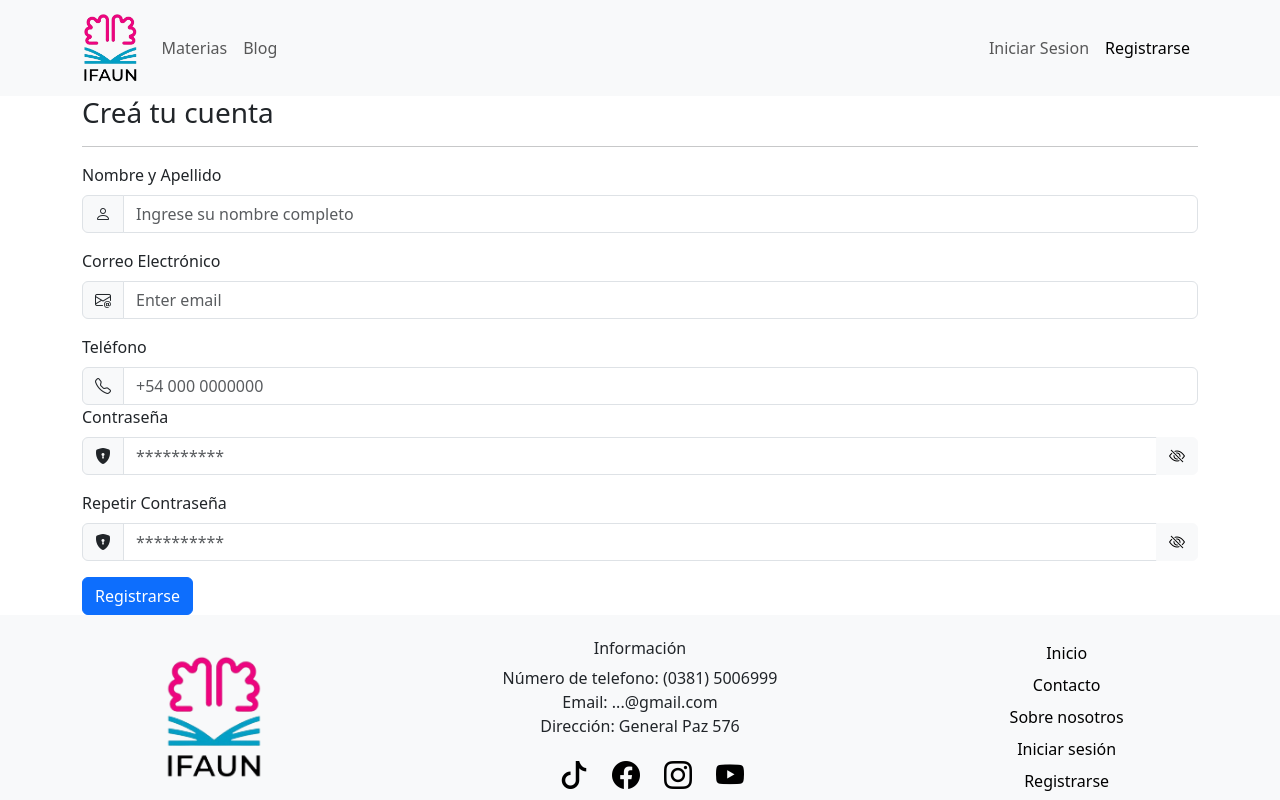
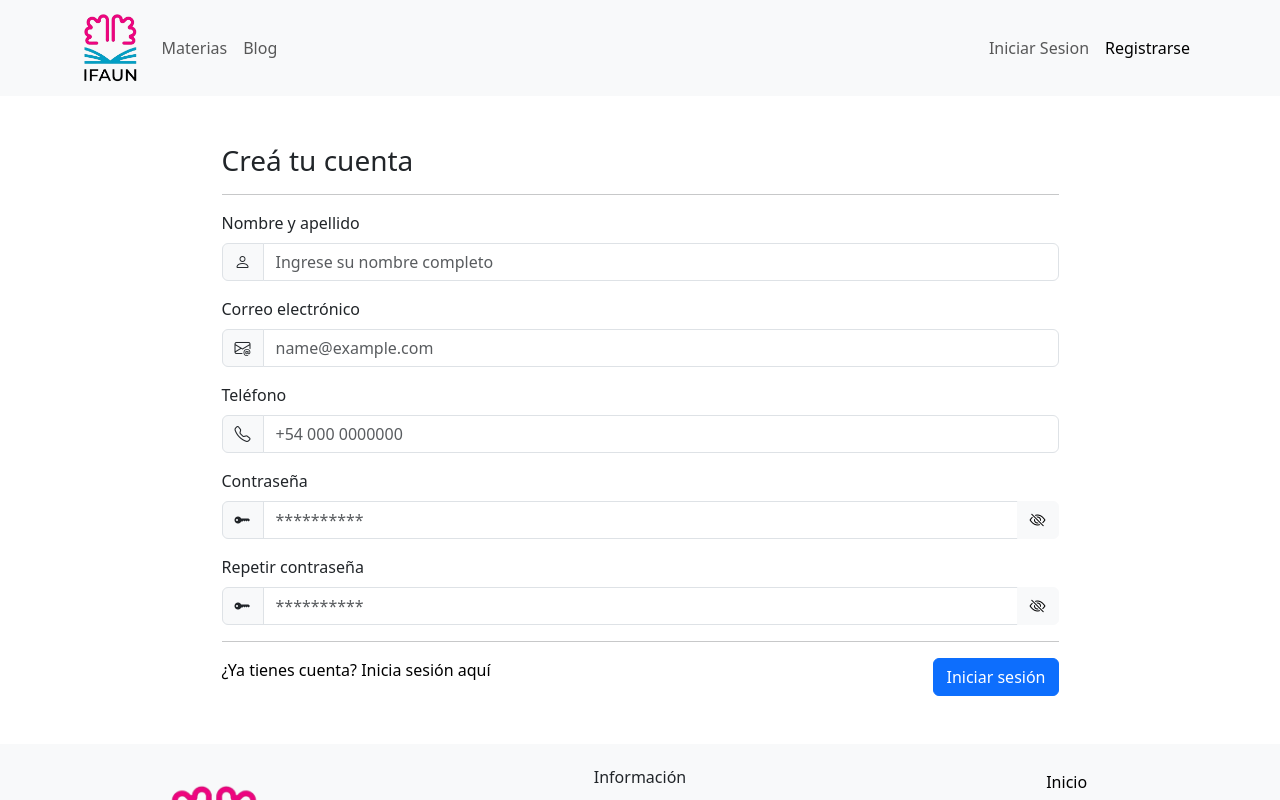
Before and after one commit to FranDelgado20/ProyectoIfaun, a React (Vite) app: page /register in a window 1280 px wide. Shown: the top 800 px of the page. Built offline with nearby package versions, Linux system fonts and the light colour scheme.

Commit message:
modifico clases en register y añado llamada a la api en home

```diff
--- a/src/Pages/HomePage.jsx
+++ b/src/Pages/HomePage.jsx
@@ -1,8 +1,19 @@
-import React from "react";
+import React, { useEffect, useState } from "react";
 import { Button, Card, Carousel, Image } from "react-bootstrap";
 import { Link } from "react-router-dom";
 
 const HomePage = () => {
+
+  const [user, setUser] = useState({})
+
+  const getUser = async () => {
+    const response = await fetch("http://localhost:8080/user")
+    const res = await response.json()
+    setUser(res.allUsers[0])
+  }
+useEffect(() => {
+  getUser()
+}, [])
   return (
     <div>
       <Carousel>
@@ -69,7 +80,7 @@ const HomePage = () => {
           <Card className="container w-50 mb-3">
             <div className="text-center">
               <Image
-                src="https://tienda.fotografiamardelplata.com.ar/wp-content/webpc-passthru.php?src=https://tienda.fotografiamardelplata.com.ar/wp-content/uploads/2022/03/Gimena-3-2048.jpg&nocache=1 "
+                src={user.img}
                 className="w-25 mt-3"
                 roundedCircle
               />
--- a/src/Pages/RegisterPage.jsx
+++ b/src/Pages/RegisterPage.jsx
@@ -4,18 +4,17 @@ import { useState } from "react";
 import { Button, Container, InputGroup } from "react-bootstrap";
 import { Formik } from "formik";
 import { errorRegister } from "../utils/validationSchemaError";
+import { Link } from "react-router-dom";
 
 const RegisterPage = () => {
   const [viewPass, setViewPass] = useState(false);
   const [viewrPass, setViewrPass] = useState(false);
-  const handleView = () => {
-    setViewPass(!viewPass);
-  };
-  const handleView2 = () => {
-    setViewrPass(!viewrPass);
-  };
+
+  const handleViewPass = () => setViewPass(!viewPass);
+  const handleViewRepeatPass = () => setViewrPass(!viewrPass);
   return (
-    <Container>
+    <Container className="my-5">
+      <div className="d-flex justify-content-center">
         <Formik
           initialValues={{
             fullName: "",
@@ -28,14 +27,14 @@ const RegisterPage = () => {
           validationSchema={errorRegister}
         >
           {({ values, errors, touched, handleChange, handleSubmit }) => (
-          <Form>
+            <Form className="w-75">
               <h3>Creá tu cuenta</h3>
               <hr />
-            <Form.Group className="mb-3">
-              <Form.Label>Nombre y Apellido</Form.Label>
+              <Form.Group className="mb-3" controlId="nameId">
+                <Form.Label>Nombre y apellido</Form.Label>
                 <InputGroup>
-                <InputGroup.Text id="groupEmail">
-                  <i class="bi bi-person"></i>
+                  <InputGroup.Text id="groupName">
+                    <i className="bi bi-person"></i>
                   </InputGroup.Text>
                   <Form.Control
                     type="text"
@@ -52,18 +51,18 @@ const RegisterPage = () => {
                   {errors.fullName && touched.fullName && errors.fullName}
                 </small>
               </Form.Group>
-            <Form.Group className="mb-3" controlId="formBasicEmail">
-              <Form.Label>Correo Electrónico</Form.Label>
+              <Form.Group className="mb-3" controlId="emailId">
+                <Form.Label>Correo electrónico</Form.Label>
                 <InputGroup>
                   <InputGroup.Text>
-                  <i class="bi bi-envelope-at"></i>
+                    <i className="bi bi-envelope-at"></i>
                   </InputGroup.Text>
                   <Form.Control
                     type="email"
                     name="email"
                     onChange={handleChange}
                     value={values.email}
-                  placeholder="Enter email"
+                    placeholder="name@example.com"
                     className={errors.email && touched.email && "is-invalid"}
                   />
                 </InputGroup>
@@ -71,13 +70,11 @@ const RegisterPage = () => {
                   {errors.email && touched.email && errors.email}
                 </small>
               </Form.Group>
-            <Form.Group>
+              <Form.Group className="mb-3" controlId="phoneId">
                 <Form.Label>Teléfono</Form.Label>
                 <InputGroup>
-                <InputGroup.Text id="groupEmail">
-                  <>
-                    <i class="bi bi-telephone"></i>
-                  </>
+                  <InputGroup.Text id="groupPhone">
+                    <i className="bi bi-telephone"></i>
                   </InputGroup.Text>
                   <Form.Control
                     type="text"
@@ -92,14 +89,16 @@ const RegisterPage = () => {
                   />
                 </InputGroup>
                 <small className="text-danger">
-                  {errors.numberPhone && touched.numberPhone && errors.numberPhone}
+                  {errors.numberPhone &&
+                    touched.numberPhone &&
+                    errors.numberPhone}
                 </small>
               </Form.Group>
-            <Form.Group className="mb-3">
+              <Form.Group className="mb-3" controlId="passId">
                 <Form.Label>Contraseña</Form.Label>
                 <InputGroup className="mb-3">
-                <InputGroup.Text>
-                  <i class="bi bi-shield-lock-fill"></i>
+                  <InputGroup.Text id="groupPass">
+                    <i className="bi bi-key-fill"></i>
                   </InputGroup.Text>
                   <Form.Control
                     type={!viewPass ? "password" : "text"}
@@ -109,7 +108,7 @@ const RegisterPage = () => {
                     placeholder="**********"
                     className={errors.pass && touched.pass && "is-invalid"}
                   />
-                <Button variant="light" onClick={handleView}>
+                  <Button variant="light" onClick={handleViewPass}>
                     <i
                       className={!viewPass ? "bi bi-eye-slash" : "bi bi-eye"}
                     ></i>
@@ -119,11 +118,11 @@ const RegisterPage = () => {
                   {errors.pass && touched.pass && errors.pass}
                 </small>
               </Form.Group>
-            <Form.Group className="mb-3">
-              <Form.Label>Repetir Contraseña</Form.Label>
+              <Form.Group className="mb-3" controlId="repeatPassId">
+                <Form.Label>Repetir contraseña</Form.Label>
                 <InputGroup className="mb-3">
-                <InputGroup.Text>
-                  <i class="bi bi-shield-lock-fill"></i>
+                  <InputGroup.Text id="groupRepeatPass">
+                    <i className="bi bi-key-fill"></i>
                   </InputGroup.Text>
                   <Form.Control
                     type={!viewrPass ? "password" : "text"}
@@ -133,7 +132,7 @@ const RegisterPage = () => {
                     placeholder="**********"
                     className={errors.rPass && touched.rPass && "is-invalid"}
                   />
-                <Button variant="light" onClick={handleView2}>
+                  <Button variant="light" onClick={handleViewRepeatPass}>
                     <i
                       className={!viewrPass ? "bi bi-eye-slash" : "bi bi-eye"}
                     ></i>
@@ -143,13 +142,19 @@ const RegisterPage = () => {
                   {errors.rPass && touched.rPass && errors.rPass}
                 </small>
               </Form.Group>
-
+              <hr />
+              <div className="d-flex justify-content-between">
+                <Link to={"/login"} className="noTienesCuentaButton">
+                  ¿Ya tienes cuenta? Inicia sesión aquí
+                </Link>
                 <Button variant="primary" type="submit" onClick={handleSubmit}>
-              Registrarse
+                  Iniciar sesión
                 </Button>
+              </div>
             </Form>
           )}
         </Formik>
+      </div>
     </Container>
   );
 };
```
Lines whose indentation alone changed are shown as unchanged.
